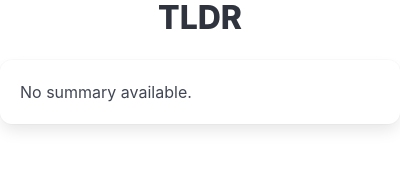
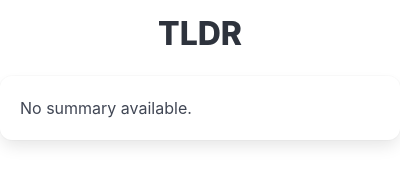
Before and after one commit to Albertoh16/TLDR, a browser extension: page Extension-Dev/TLDR Extension/popup/popup.html in a window 400 px wide. Drawn offline with Linux system fonts and the light colour scheme.

Commit message:
Modified top padding of TLDR title.

```diff
--- a/Extension-Dev/TLDR Extension/popup/popup.html
+++ b/Extension-Dev/TLDR Extension/popup/popup.html
@@ -16,8 +16,8 @@
 <body>
 
     <div class="container">
-        <h1 align="center" class="title has-text-centered">TLDR</h1>
-        <div id="result" class="box mt-3">Loading...</div>
+        <h1 align="center" class="title has-text-centered pt-4">TLDR</h1>
+        <div id="result" class="box">Loading...</div>
     </div>
 
     <script src="../dist/popup.bundle.js"></script>
```
